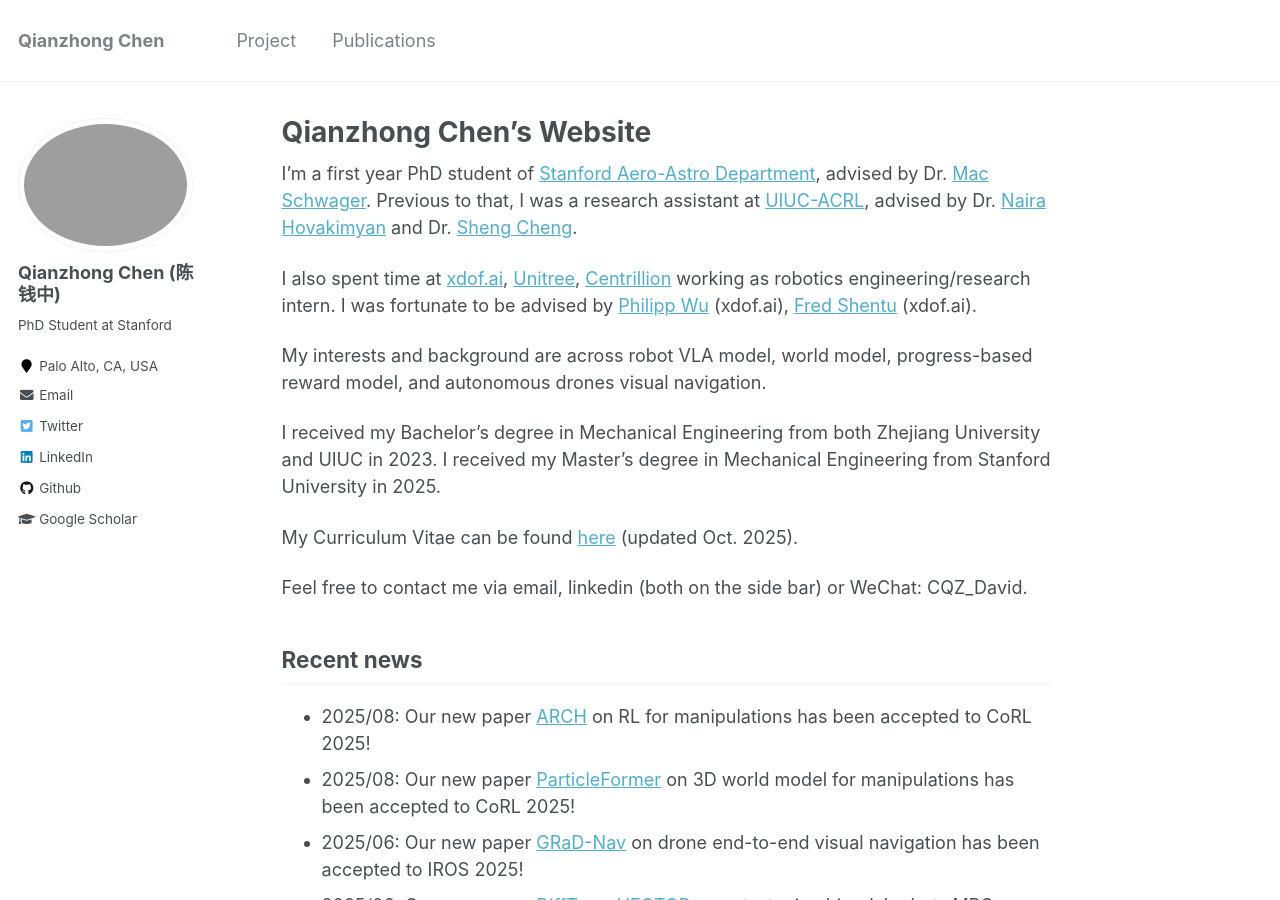
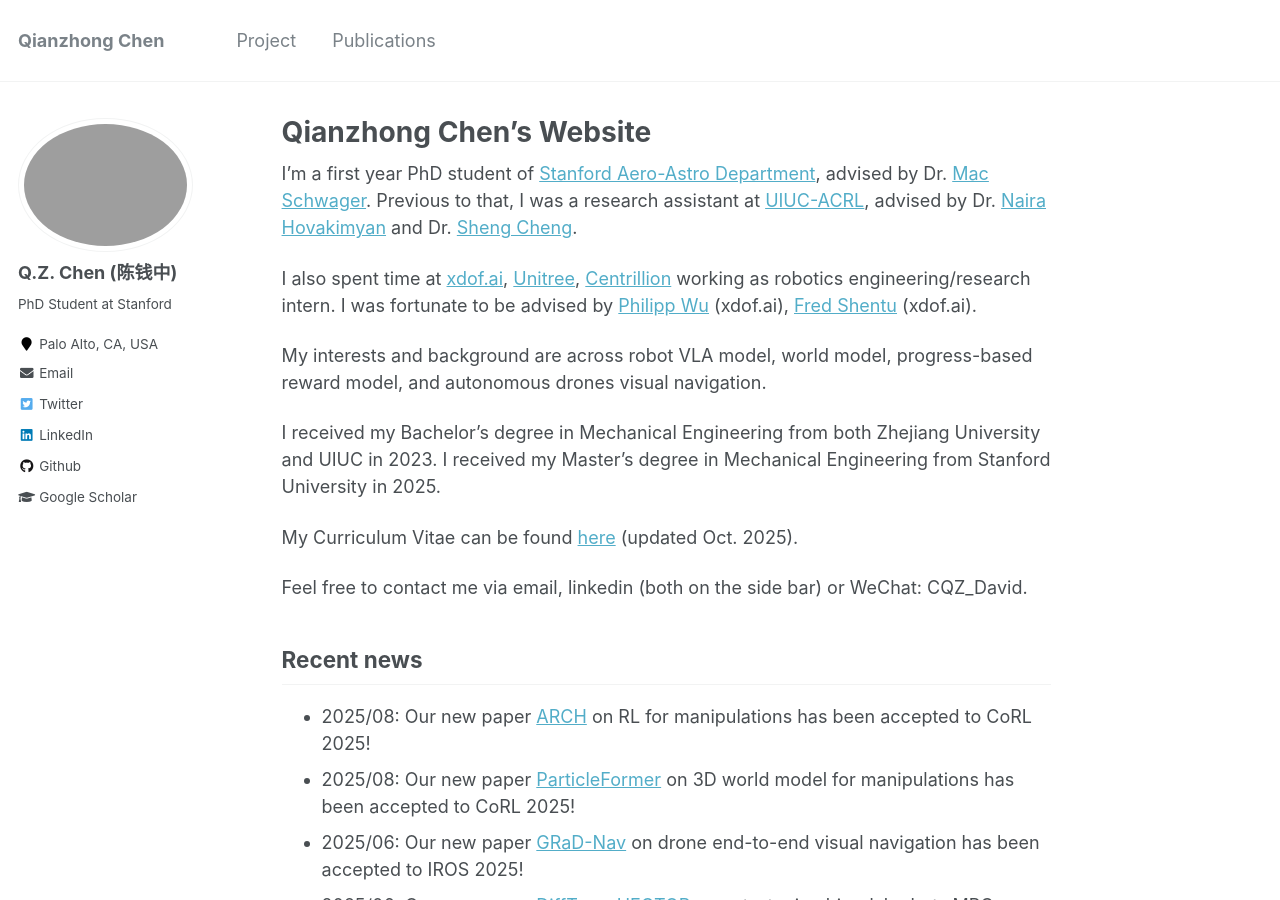
Before and after one commit to Qianzhong-Chen/Qianzhong-Chen.github.io, a Jekyll site: the page built from _pages/about.md, in a window 1280 px wide and 900 px high. Built offline with Jekyll 4.4.1, drawn with Linux system fonts in a browser that asks for light colours.

Commit message:
small updates

```diff
--- a/_config.yml
+++ b/_config.yml
@@ -80,7 +80,7 @@ social:
 
 # Site Author
 author:
-  name             : "Qianzhong Chen (陈钱中)"
+  name             : "Q.Z. Chen (陈钱中)"
   avatar           : "bio_cqz_stanford.png"
   bio              : "PhD Student at Stanford"
   location         : "Palo Alto, CA, USA"
```
